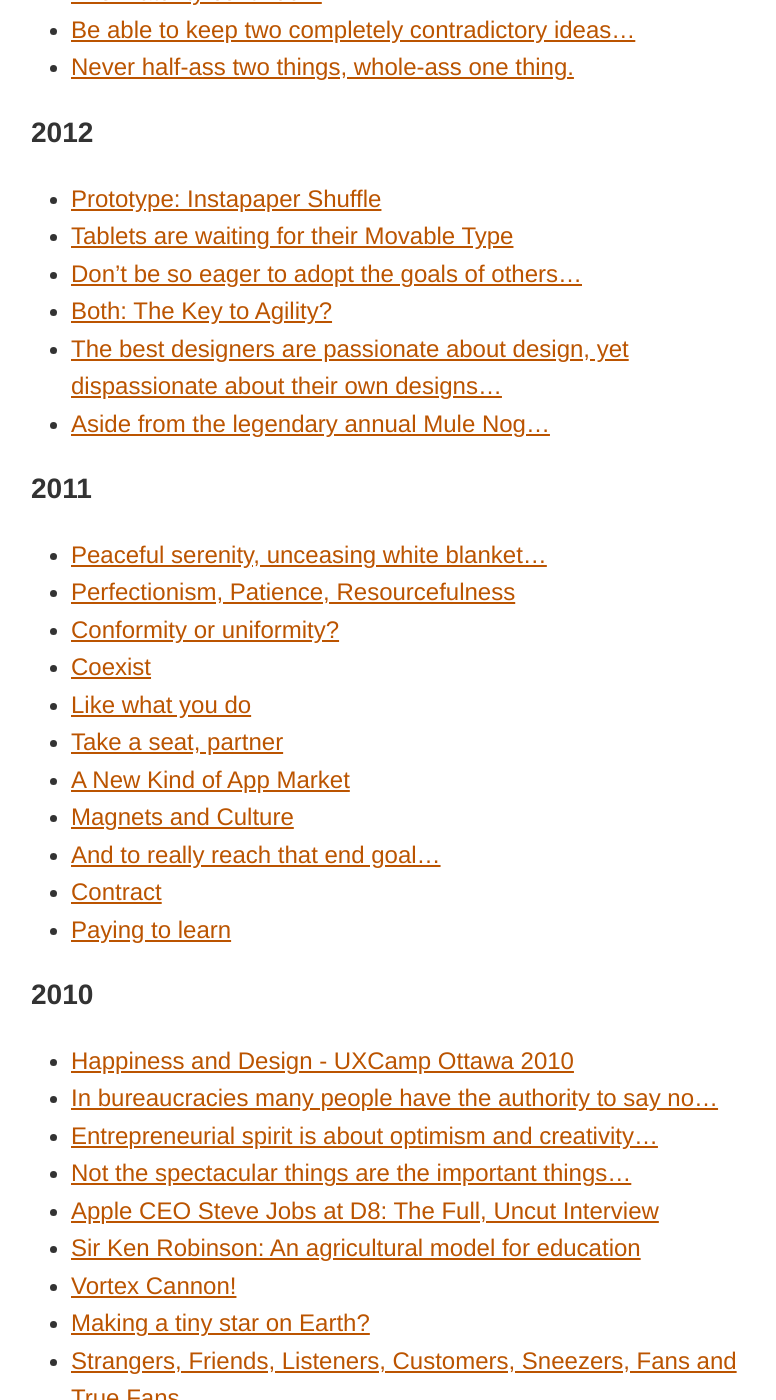
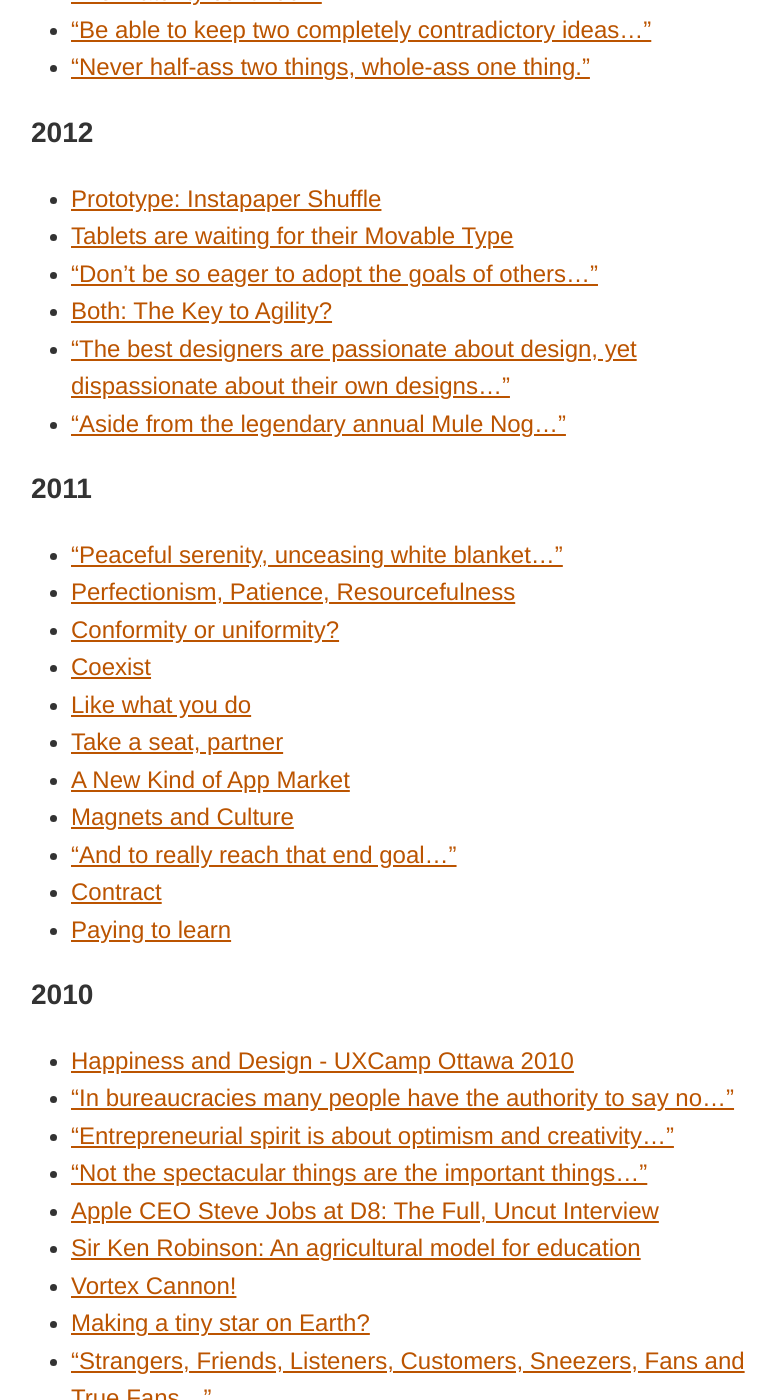
Before and after one commit to pascallaliberte/by.pascallaliberte.me, a Jekyll site: the page built from all-posts/index.html, in a window 1280 px wide and 1400 px high, scrolled down 925 px. Shown: the whole window, without its empty margins (249-1025 px from the left). Built offline with Jekyll 4.4.1, drawn with Linux system fonts in a browser that asks for light colours; nearby versions of some CDN libraries; some of the changed text lies outside the part shown.

Commit message:
Added quotation marks to quote posts in archives page

```diff
--- a/all-posts/index.html
+++ b/all-posts/index.html
@@ -15,7 +15,13 @@
     <ul>
   {% endif %}
   <li>
-    <a href="{{ post.url }}">{{ post.title }}</a>
+    <a href="{{ post.url }}">
+      {% if post.layout == "quote" %}
+        &ldquo;{{ post.title }}&rdquo;
+      {% else %}
+        {{ post.title }}
+      {% endif %}
+    </a>
   </li>
 {% endfor %}
 
```
